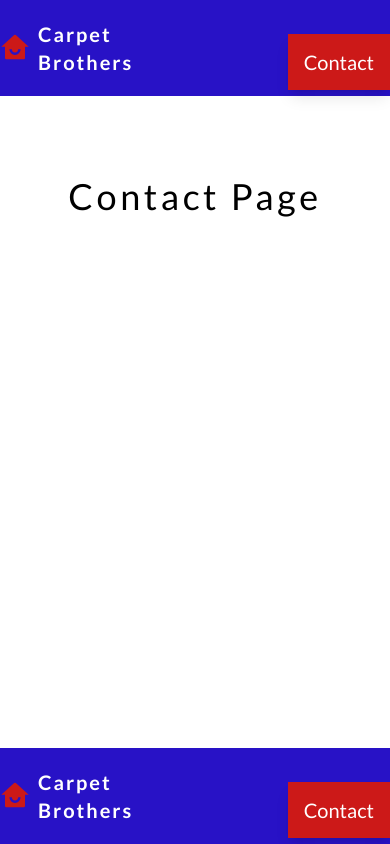
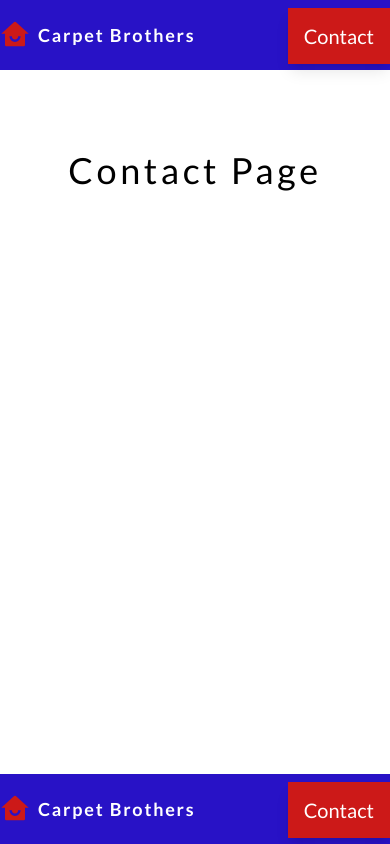
Before and after one commit to latz09/carpet-brothers, a Next.js app: page /contact-us in a window 390 px wide. Built offline with nearby package versions, Linux system fonts and the light colour scheme.

Commit message:
fixed footer

```diff
--- a/components/layout/Footer.js
+++ b/components/layout/Footer.js
@@ -4,8 +4,8 @@ import { RiHomeSmileFill } from 'react-icons/ri';
 const Footer = () => {
 	return (
 		<div className='py-5 bg-blue'>
-			<div className='grid grid-cols-2 max-w-7xl mx-auto '>
-				<div className=' text-white text-xl font-bold tracking-widest'>
+			<div className='grid grid-cols-3 max-w-7xl mx-auto '>
+				<div className=' col-span-2 text-white text-lg md:text-xl font-bold tracking-widest'>
 					<Link href={'/'}>
 						<a className='flex space-x-2 items-center'>
 							<span className='text-red font-bold text-3xl'>
--- a/components/layout/Navbar.js
+++ b/components/layout/Navbar.js
@@ -4,10 +4,10 @@ import Link from 'next/link';
 const Navbar = () => {
 	return (
 		<div className='py-5 bg-blue'>
-			<div className='grid grid-cols-2 max-w-7xl mx-auto '>
-				<div className=' text-white text-xl font-bold tracking-widest'>
+			<div className='grid grid-cols-3 max-w-7xl mx-auto '>
+				<div className=' col-span-2 text-white text-lg md:text-xl font-bold tracking-widest'>
 					<Link href={'/'}>
-						<a className="flex space-x-2 items-center">
+						<a className='flex space-x-2 items-center'>
 							<span className='text-red font-bold text-3xl'>
 								<RiHomeSmileFill />{' '}
 							</span>
```
